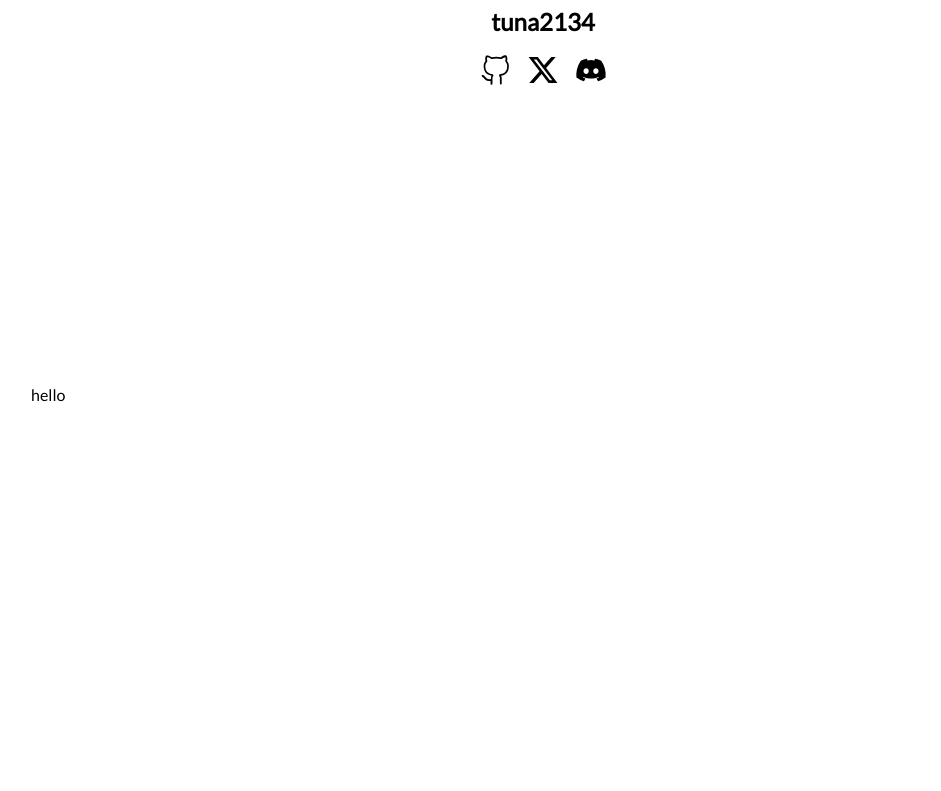
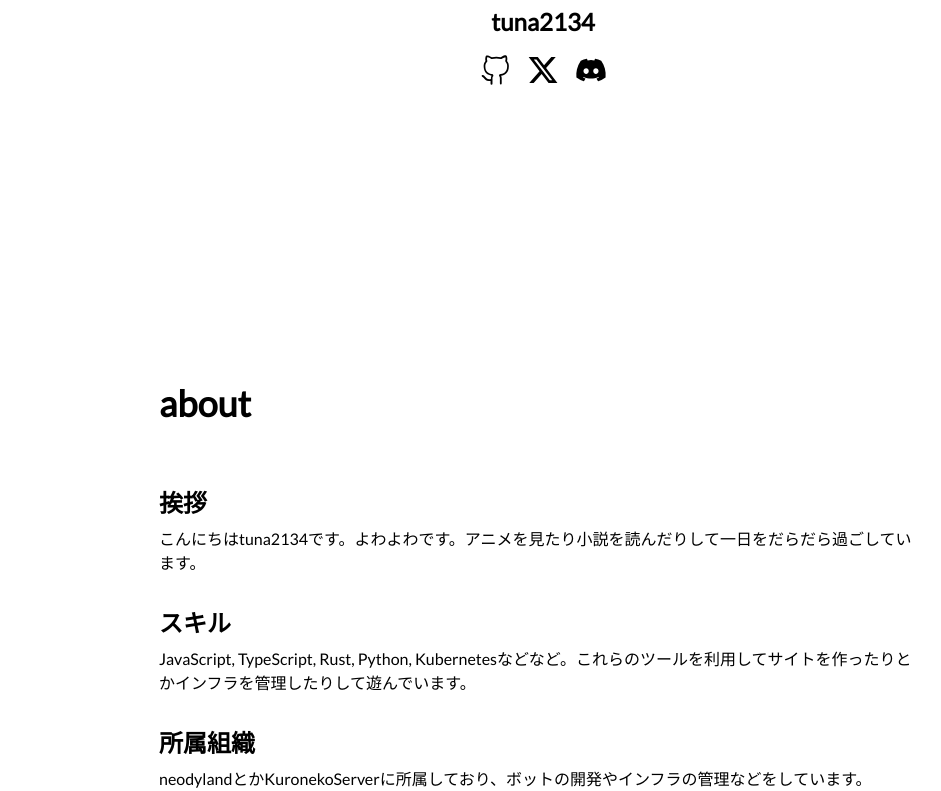
Before and after one commit to tuna2134/website-5th, a Next.js app: page / in a window 1280 px wide. Shown: the part 417-1208 px from the top of the page, without its empty margins (97-1038 px from the left). Before the commit the page ends 824 px from the top, so only its background shows below. Built offline with nearby package versions, Linux system fonts and the light colour scheme.

Commit message:
自己紹介を追加

```diff
--- a/app/page.tsx
+++ b/app/page.tsx
@@ -67,9 +67,28 @@ export default function Home() {
                     </div>
                 </div>
             </div>
-            <main className="mx-auto max-w-5xl">
-                <div>
-                    <p>hello</p>
+            <main className="mx-auto max-w-3xl">
+                <h2 className="text-4xl font-bold">about</h2>
+                <div className="mt-16 space-y-8">
+                    <div>
+                        <p className="mb-2 text-2xl font-bold">挨拶</p>
+                        <p>
+                            こんにちはtuna2134です。よわよわです。アニメを見たり小説を読んだりして一日をだらだら過ごしています。
+                        </p>
+                    </div>
+                    <div>
+                        <p className="mb-2 text-2xl font-bold">スキル</p>
+                        <p>
+                            JavaScript, TypeScript, Rust, Python,
+                            Kubernetesなどなど。これらのツールを利用してサイトを作ったりとかインフラを管理したりして遊んでいます。
+                        </p>
+                    </div>
+                    <div>
+                        <p className="mb-2 text-2xl font-bold">所属組織</p>
+                        <p>
+                            neodylandとかKuronekoServerに所属しており、ボットの開発やインフラの管理などをしています。
+                        </p>
+                    </div>
                 </div>
             </main>
         </AnimatePresence>
```
